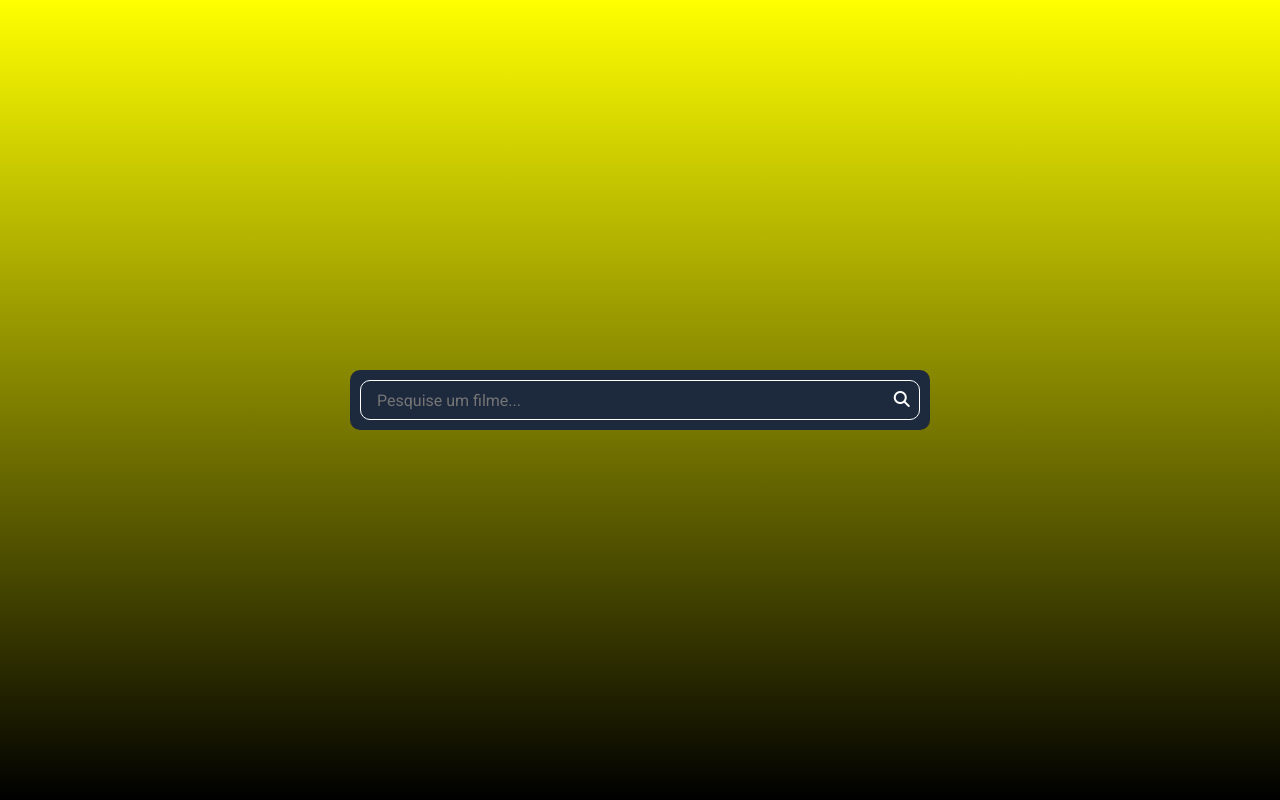
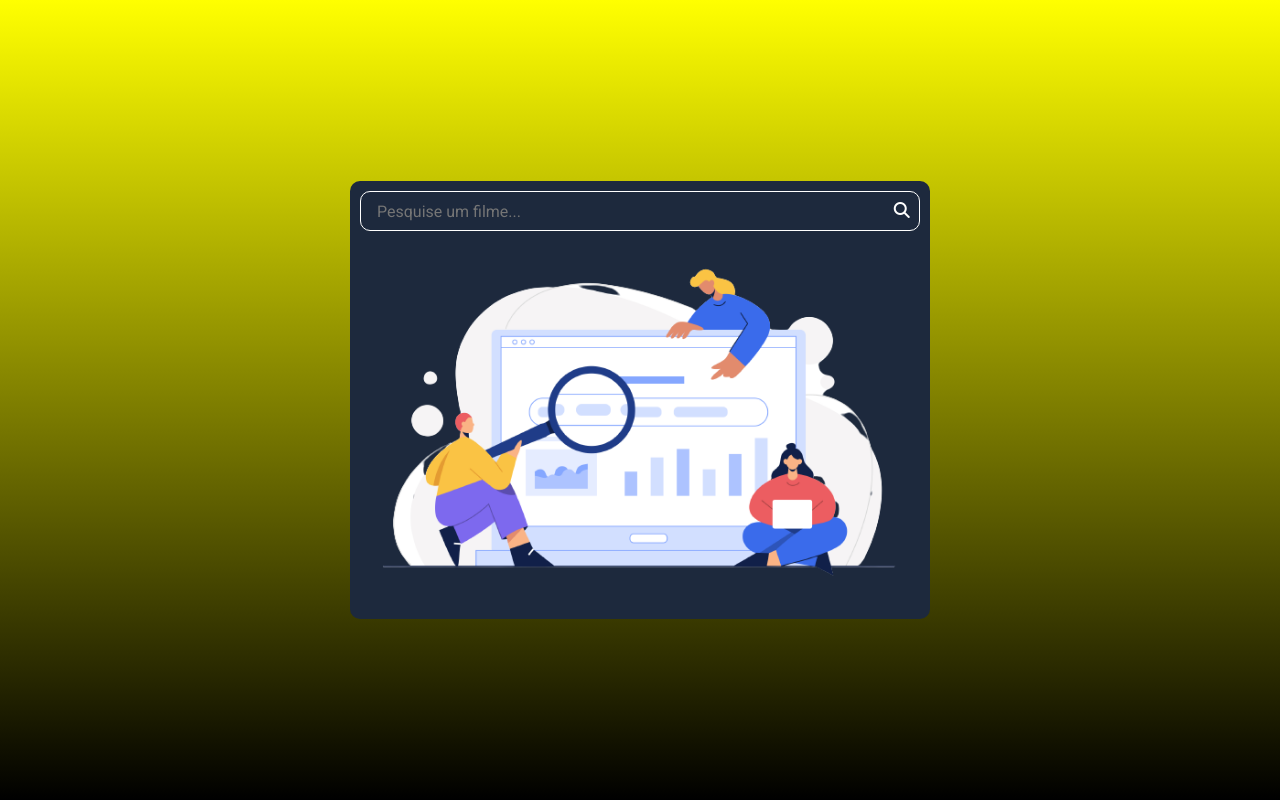
Before and after one commit to MatheusCastro37/Movie_Find, a plain HTML site: page index.html in a window 1280 px wide. Drawn offline with nearby package versions, Linux system fonts and the light colour scheme.

Commit message:
pequenas alteções feitas.

```diff
--- a/assets/css/main.css
+++ b/assets/css/main.css
@@ -123,3 +123,7 @@ p#messageError{
     font-size: 25px;
     color: #b5e0e9;
 }
+
+.searchMovie > img{
+    width: 100%;
+}
--- a/index.html
+++ b/index.html
@@ -31,7 +31,9 @@
         </nav>
 
         <div id="showMovie">
-
+            <div class="searchMovie">
+                <img src="./assets/img/searchBG.png" alt="">
+            </div>
         </div>
     </main>
 
```
